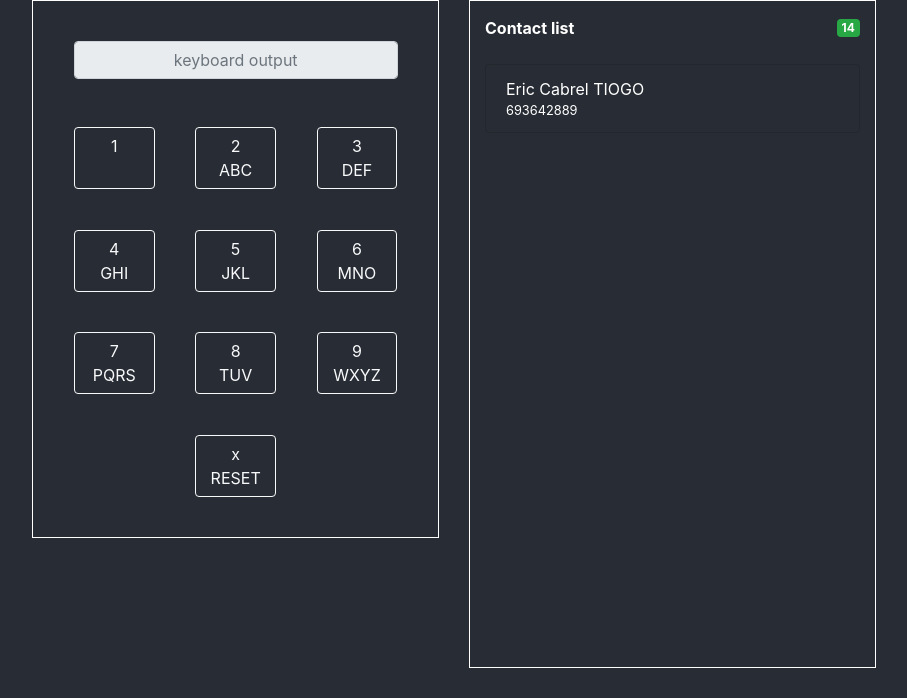
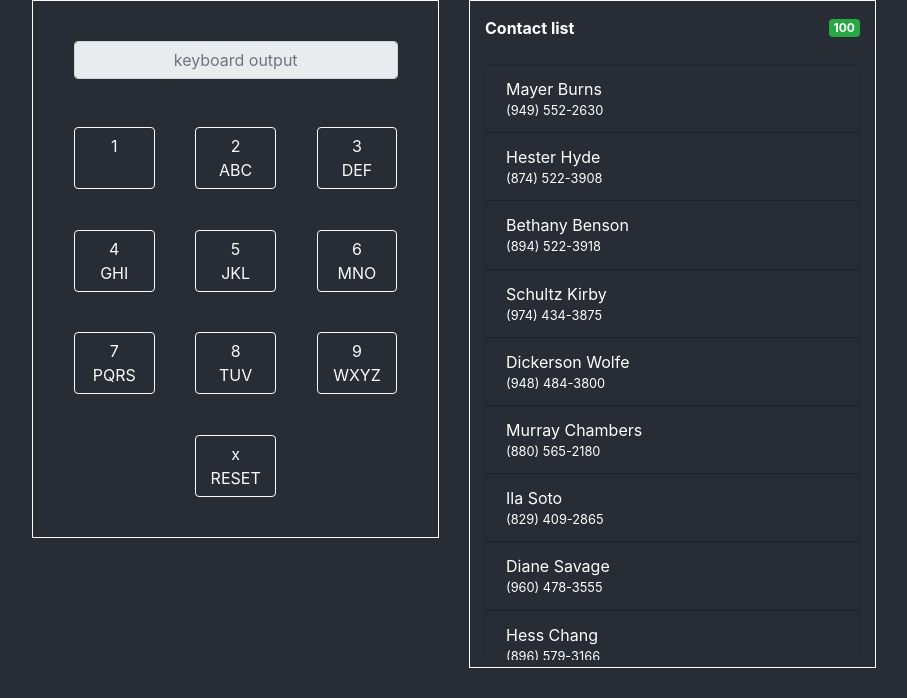
Before and after one commit to tericcabrel/mykeels-challenge, a React (Create React App) app: page / in a window 1280 px wide. Shown: the top 698 px of the page, without its empty margins (186-1093 px from the left). Built offline with nearby package versions, Linux system fonts and the light colour scheme.

Commit message:
Fetch contact data

```diff
--- a/src/App.tsx
+++ b/src/App.tsx
@@ -1,13 +1,29 @@
-import React, { useState } from 'react';
-import './App.css';
+import React, { useState, useEffect } from 'react';
 import { Col, Row } from "reactstrap";
+
 import PhoneKeyboard from "./components/PhoneKeyboard";
 import ContactList from "./components/ContactList";
-import { KeyboardButtonType } from "./types/data";
+
+import { ContactType, KeyboardButtonType } from "./types/data";
+
+import './App.css';
 
 const App: React.FC = () => {
   const [keyboardValue, setKeyboardValue] = useState('');
-  const [contacts, setContacts] = useState({});
+  const [contacts, setContacts] = useState([]);
+
+  useEffect(() => {
+    fetch('/contact.json')
+      .then((response: Response) => response.json())
+      .then((data: any) => {
+        // console.log(data);
+        setContacts(data);
+      })
+      .catch((error: any) => {
+      console.error(error);
+    });
+
+  }, []);
 
   const handleKeyboardClick = (keyboardButton: KeyboardButtonType) => {
     if (keyboardButton.number === 'x') {
@@ -17,14 +33,27 @@ const App: React.FC = () => {
     }
   };
 
+  const filterContacts = (contacts: ContactType[], keyword: string): ContactType[] => {
+    if (keyword.length > 0) {
+      return contacts;
+    }
+
+    return contacts;
+  };
+
   return (
     <div className="App">
       <Row>
         <Col lg={{ size: 4, offset: 2 }}>
-          <PhoneKeyboard value={keyboardValue} onClick={ (value: KeyboardButtonType) => handleKeyboardClick(value) } />
+          <PhoneKeyboard
+            value={keyboardValue}
+            onClick={ (value: KeyboardButtonType) => handleKeyboardClick(value) }
+          />
         </Col>
         <Col lg="4">
-          <ContactList />
+          <ContactList
+            data={filterContacts(contacts, keyboardValue)}
+          />
         </Col>
       </Row>
     </div>
--- a/src/components/ContactList/contact-list.css
+++ b/src/components/ContactList/contact-list.css
@@ -8,6 +8,11 @@
 
 }
 
+.contact-list .contact-list-body {
+    height: calc(100% - 40px);
+    overflow-y: auto;
+}
+
 .contact-list .contact-list-body .list-group-item {
     background: none;
     cursor: default;
--- a/src/components/ContactList/index.tsx
+++ b/src/components/ContactList/index.tsx
@@ -1,23 +1,30 @@
 import React from 'react';
 import { Row, Col, Badge, ListGroupItem, ListGroup } from 'reactstrap';
 
+import { IContactList } from "../../types/components";
+import { ContactType } from "../../types/data";
+
 import './contact-list.css';
 
-const ContactList: React.FC = () => {
+const ContactList: React.FC<IContactList> = ({ data }) => {
   return (
     <Row>
       <Col lg="12">
         <div className="contact-list">
           <div className="contact-list-header d-flex justify-content-between align-items-center mb-4">
             <div className="font-weight-bold">Contact list</div>
-            <Badge color="success">14</Badge>
+            <Badge color="success">{ data.length }</Badge>
           </div>
           <div className="contact-list-body">
             <ListGroup>
-              <ListGroupItem className="d-flex flex-column">
-                <span className="name">Eric Cabrel TIOGO</span>
-                <span className="number small">693642889</span>
-              </ListGroupItem>
+              {
+                data.map((item: ContactType, index: number) => (
+                  <ListGroupItem className="d-flex flex-column" key={`contact-${index}`}>
+                    <span className="name">{ item.name }</span>
+                    <span className="number small">{ item.phone }</span>
+                  </ListGroupItem>
+                ))
+              }
             </ListGroup>
           </div>
         </div>
--- a/src/types/components.ts
+++ b/src/types/components.ts
@@ -1,4 +1,4 @@
-import { KeyboardButtonType } from "./data";
+import {ContactType, KeyboardButtonType} from "./data";
 
 export interface IKeyboardButton {
   value: KeyboardButtonType;
@@ -9,3 +9,7 @@ export interface IPhoneKeyboard {
   value: string;
   onClick: (value: KeyboardButtonType) => void;
 }
+
+export interface IContactList {
+  data: ContactType[];
+}
```
Also changed, not shown: src/types/data.ts (+10 -0 lines).
